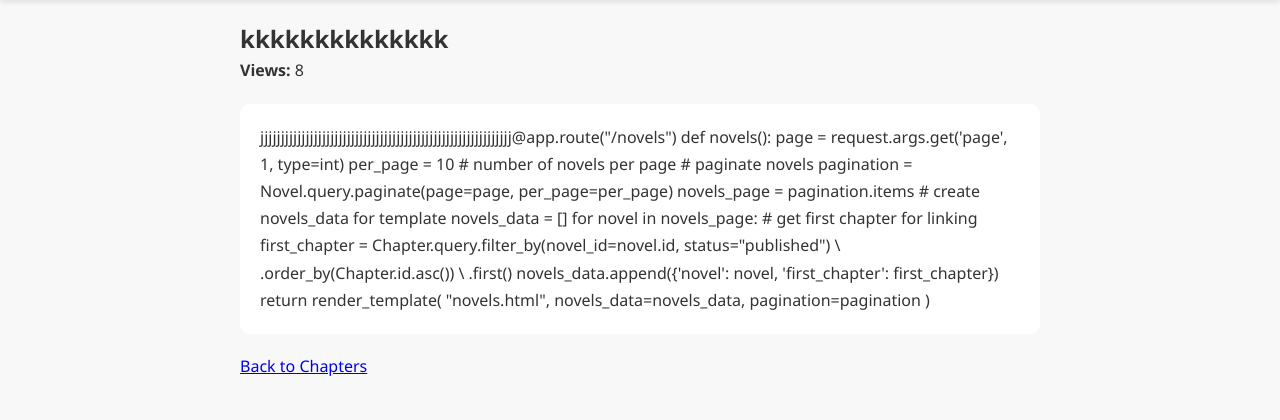
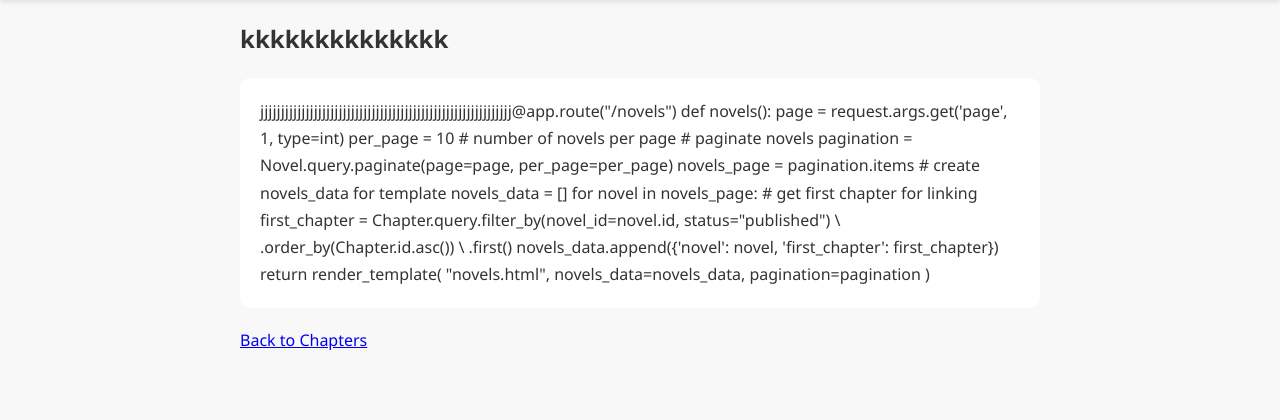
Before and after one commit to danieloke636-cell/shortnov, a Flask app: page /novel/1/chapter/1 in a window 1280 px wide. Shown: the part 70-490 px from the top of the page. Run offline with Flask 3, Linux system fonts and the light colour scheme; data comes from the database, SQL or seed files in the repository; tables that the repository leaves empty hold one stand-in row (values such as "Sample post").

Commit message:
Update read_chapter.html

```diff
--- a/shortnovels/templates/read_chapter.html
+++ b/shortnovels/templates/read_chapter.html
@@ -3,7 +3,6 @@
 
 {% block content %}
 <h2>{{ chapter.title }}</h2>
-<p><strong>Views:</strong> {{ chapter.views }}</p>
 
 <div class="chapter-content">
     {{ chapter.content|safe }}
```
